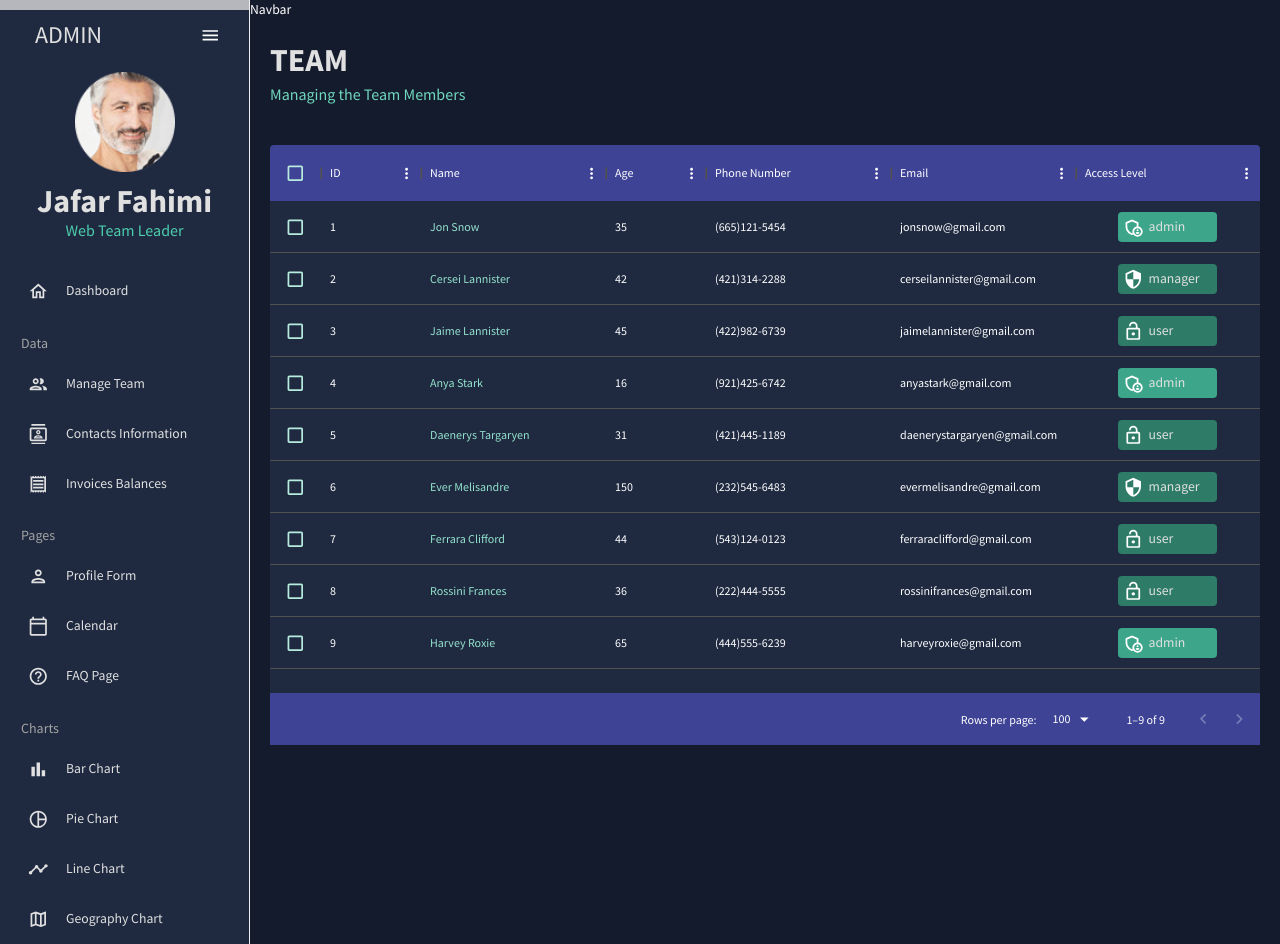
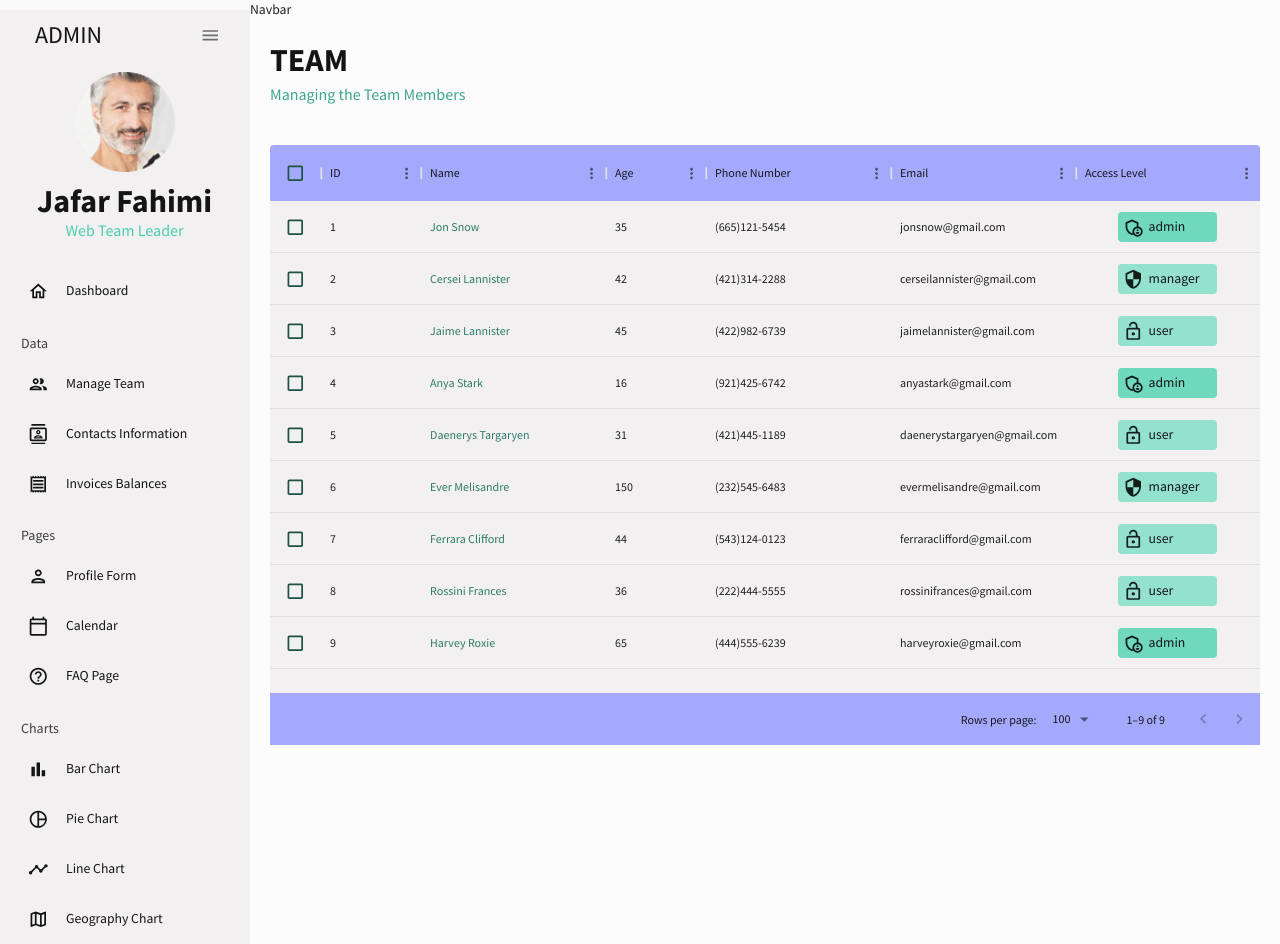
Before and after one commit to jafarFahimi/next-dashboard, a Next.js app: page /team in a window 1280 px wide. Built offline with nearby package versions, Linux system fonts and the light colour scheme.

Commit message:
theme.ts useStyles coded

```diff
--- a/components/layout/Sidebar.tsx
+++ b/components/layout/Sidebar.tsx
@@ -13,7 +13,7 @@ import PieChartOutlineOutlinedIcon from "@mui/icons-material/PieChartOutlineOutl
 import TimelineOutlinedIcon from "@mui/icons-material/TimelineOutlined";
 import MenuOutlinedIcon from "@mui/icons-material/MenuOutlined";
 import MapOutlinedIcon from "@mui/icons-material/MapOutlined";
-import { tokens } from "../../styles/theme";
+import { tokens, useStyles } from "../../styles/theme";
 
 type ItemType = {
   title: string;
@@ -25,14 +25,17 @@ type ItemType = {
 const Item = ({ title, to, icon, selected, setSelected }: ItemType) => {
   const theme = useTheme();
   const colors = tokens(theme.palette.mode);
+  const styleClasses = useStyles(); // local
 
   return (
-    // MenuItem has
+    // MenuItem has its own hover effect
     <MenuItem
-      active={selected === title}
       style={{
         color: colors.grey[100],
+        backgroundColor: colors.primary[400],
       }}
+      className={styleClasses.itemHover}
+      active={selected === title}
       onClick={() => setSelected(title)}
       icon={icon}
       href={to}
--- a/styles/theme.ts
+++ b/styles/theme.ts
@@ -4,6 +4,7 @@
 
 import { createContext, useMemo, useState } from "react";
 import { createTheme } from "@mui/material/styles";
+import { makeStyles } from "@mui/styles";
 import { Theme } from "@emotion/react";
 
 type ColorModes = "dark" | "light";
@@ -204,7 +205,7 @@ export const ColorModeContext = createContext<Theme>({
 });
 
 export const useMode = () => {
-  const [mode, setMode] = useState<ColorModes>("dark");
+  const [mode, setMode] = useState<ColorModes>("light");
 
   const colorMode = useMemo(
     () => ({
@@ -217,3 +218,15 @@ export const useMode = () => {
   const theme = useMemo(() => createTheme(muiThemeSettings(mode)), [mode]);
   return [theme, colorMode];
 };
+
+// This expression is not callable. Type 'never' has no call signatures
+// means; let a:never = {}; a();    :any solved d problem!
+
+export const useStyles: any = makeStyles({
+  itemHover: {
+    "& :hover": {
+      opacity: "0.90",
+      textDecoration: "underline",
+    },
+  },
+});
```
